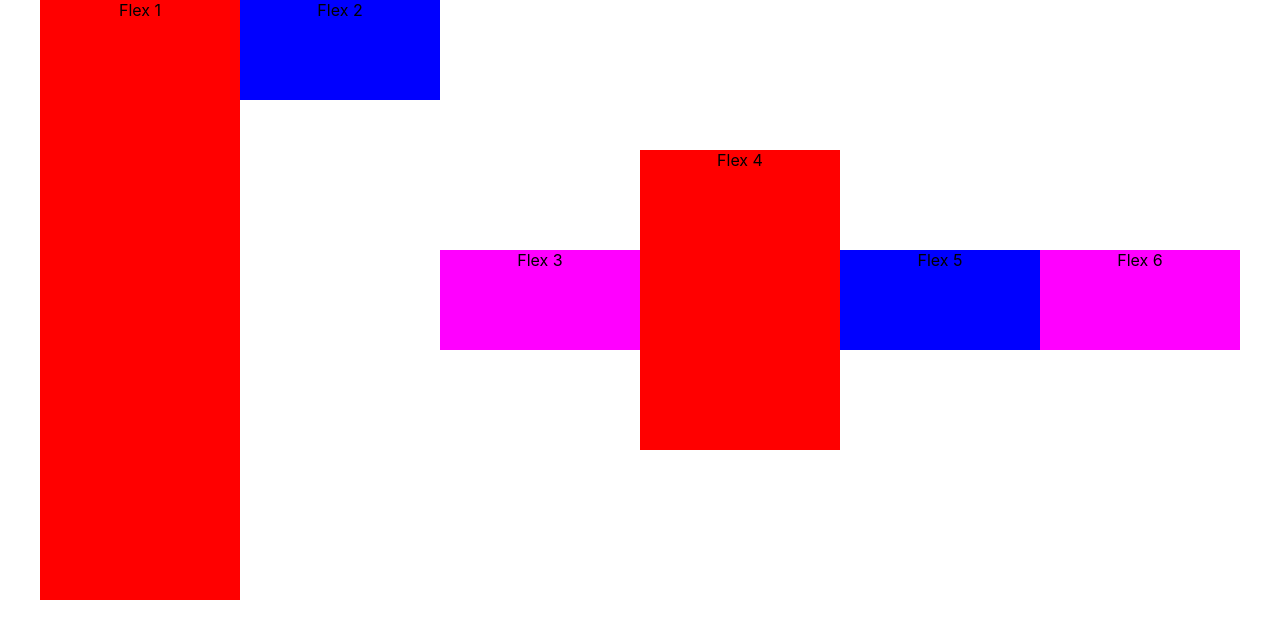
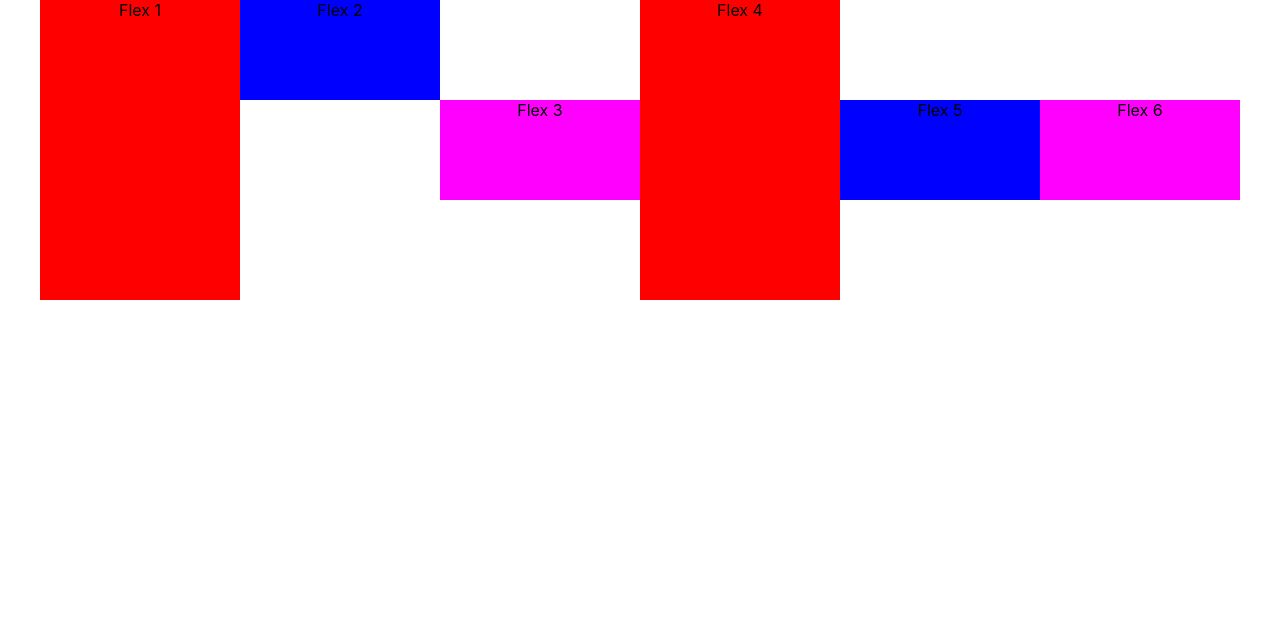
Before and after one commit to heathenthrone48/stunning-octo-goggles, a React (Create React App) app: page / in a window 1280 px wide. Shown: the top 638 px of the page. Built offline with nearby package versions, Linux system fonts and the light colour scheme.

Commit message:
Revert "Wider flexbox"
This reverts commit e51ec1898f0f4d5f005f68288b234769d60c74fb.

```diff
--- a/src/App.css
+++ b/src/App.css
@@ -11,7 +11,8 @@
 
 .flex1{
   background-color: red;
-  height: 600px;
+  height: 300px;
+  /* width: 10px; */
 }
 
 
```
